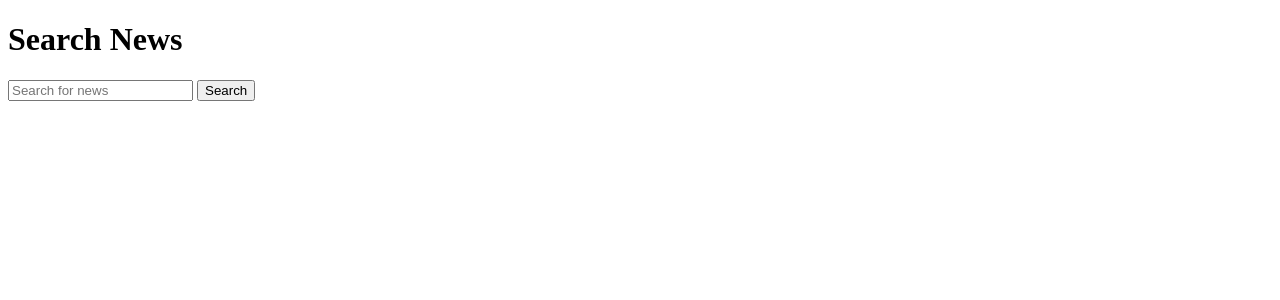
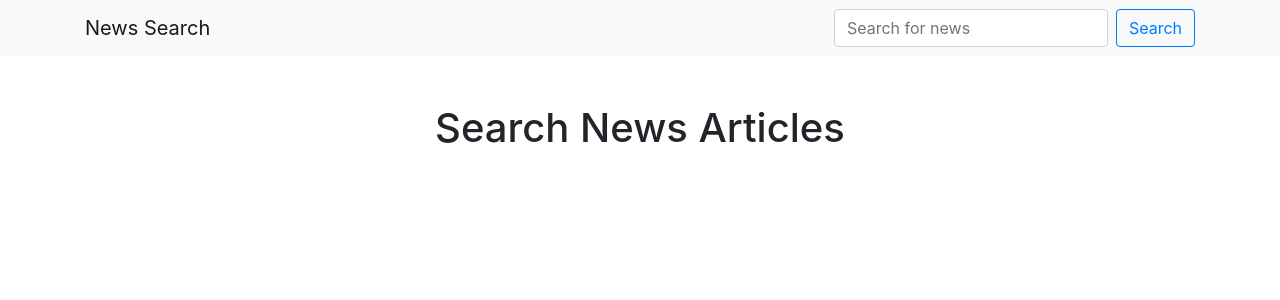
Before and after one commit to SurajVujjini/NewsSearch, a Flask app: page / in a window 1280 px wide. Shown: the top 300 px of the page. Run offline with Flask 3, Linux system fonts and the light colour scheme; some libraries are stand-ins or nearby versions.

Commit message:
Second change

```diff
--- /dev/null
+++ b/Templates/base.html
@@ -0,0 +1,35 @@
+<!DOCTYPE html>
+<html lang="en">
+<head>
+    <meta charset="UTF-8">
+    <meta name="viewport" content="width=device-width, initial-scale=1.0">
+    <title>News Search</title>
+    <!-- Bootstrap CSS CDN -->
+    <link href="https://stackpath.bootstrapcdn.com/bootstrap/4.5.2/css/bootstrap.min.css" rel="stylesheet">
+</head>
+<body>
+
+<!-- Navbar with Search Bar -->
+<nav class="navbar navbar-expand-lg navbar-light bg-light">
+  <div class="container">
+    <a class="navbar-brand" href="/">News Search</a>
+    <form action="/search" method="POST" class="form-inline ml-auto">
+      <input type="text" name="query" class="form-control mr-2" placeholder="Search for news" required>
+      <button class="btn btn-outline-primary my-2 my-sm-0" type="submit">Search</button>
+    </form>
+  </div>
+</nav>
+
+<!-- Main content, each page will inject its specific content here -->
+<div class="container mt-5">
+    {% block content %}
+    {% endblock %}
+</div>
+
+<!-- Bootstrap JS (optional, for things like modals, dropdowns) -->
+<script src="https://code.jquery.com/jquery-3.5.1.slim.min.js"></script>
+<script src="https://cdn.jsdelivr.net/npm/@popperjs/core@2.5.4/dist/umd/popper.min.js"></script>
+<script src="https://stackpath.bootstrapcdn.com/bootstrap/4.5.2/js/bootstrap.min.js"></script>
+
+</body>
+</html>
--- a/Templates/index.html
+++ b/Templates/index.html
@@ -1,22 +1,10 @@
-<!DOCTYPE html>
-<html lang="en">
-<head>
-    <meta charset="UTF-8">
-    <meta name="viewport" content="width=device-width, initial-scale=1.0">
-    <title>News Search</title>
-</head>
-<body>
-    <h1>Search News</h1>
+{% extends "base.html" %}
 
-    <!-- Search Form -->
-    <form action="/search" method="POST">
-        <input type="text" name="query" placeholder="Search for news" required>
-        <button type="submit">Search</button>
-    </form>
-
+{% block content %}
+    <h1 class="text-center mb-4">Search News Articles</h1>
     {% if error %}
-        <p style="color: red;">{{ error }}</p>
+        <div class="alert alert-danger">
+            {{ error }}
+        </div>
     {% endif %}
-
-</body>
-</html>
+{% endblock %}
--- a/app.py
+++ b/app.py
@@ -8,8 +8,9 @@ app = Flask(__name__)
 # Function to fetch and process news data
 def fetch_news(query):
     api_key = '2fb64be320a6418ca18285ec3a48c032'
-    url = f'https://newsapi.org/v2/everything?q={query}&sortBy=popularity&apiKey={api_key}'
+    url = f'https://newsapi.org/v2/everything?q={query}&sortBy=popularity&apiKey={api_key}&language=en'
     response = requests.get(url)
+    print(response.json())
     return response.json()
 
 # Route to display the homepage with the search bar
```
Also changed, not shown: Templates/results.html (+12 -20 lines).
